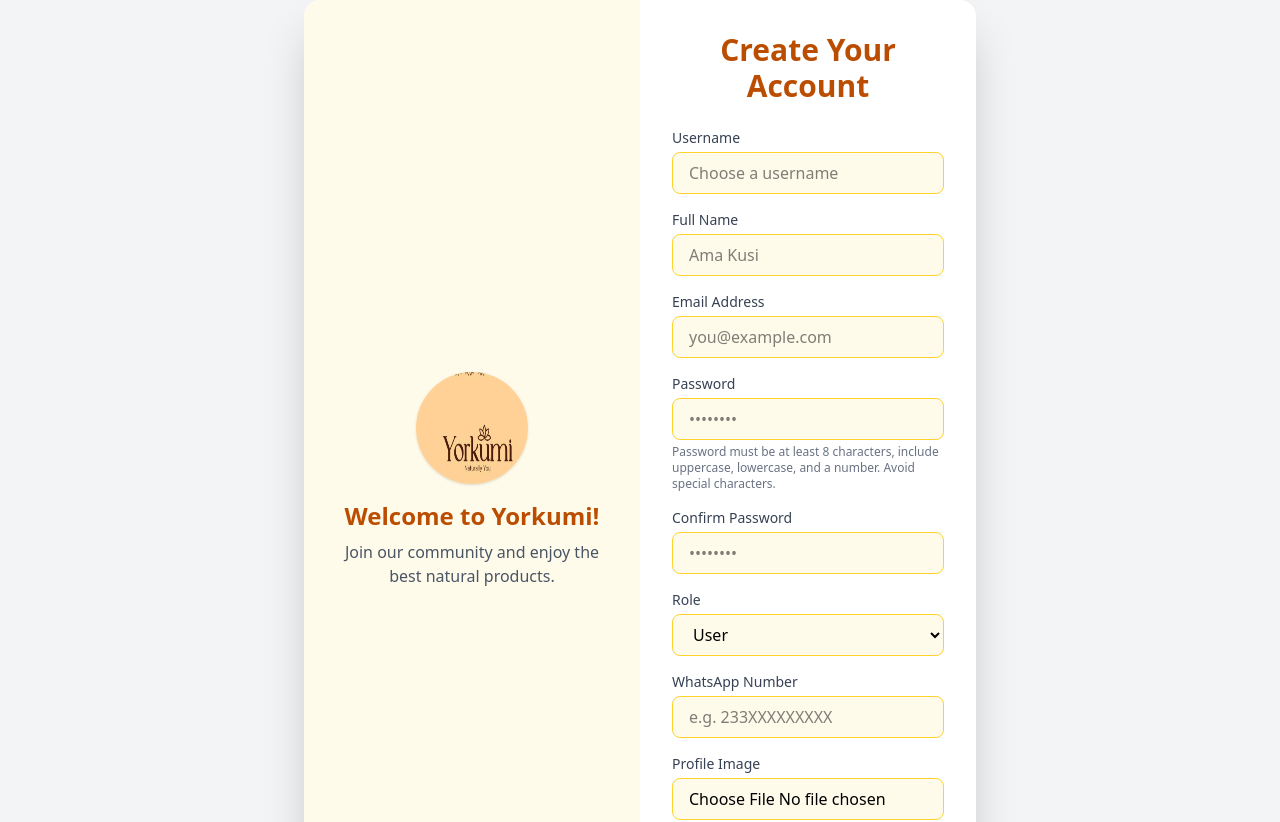
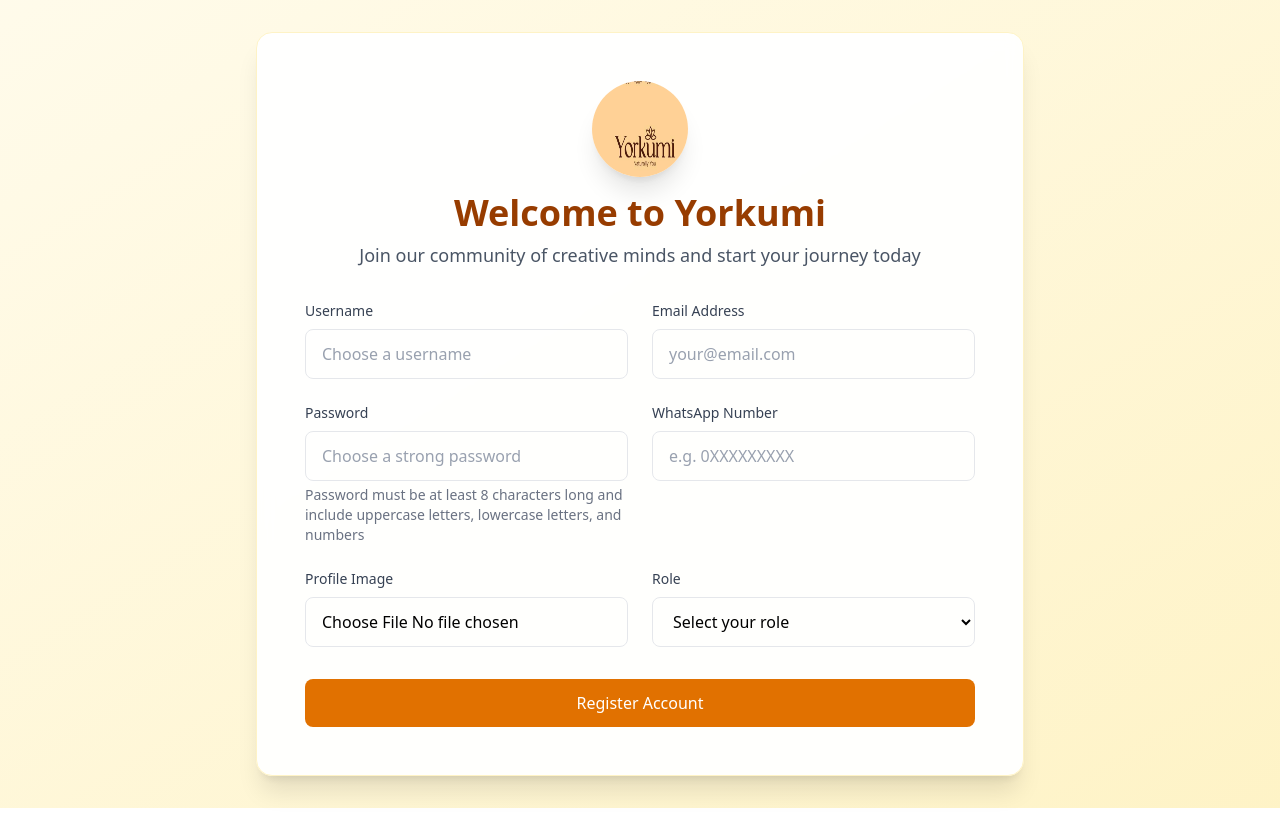
Before and after one commit to Mest-Dev-Nexus/yorkumi-frontend, a React (Vite) app: page /signup in a window 1280 px wide. Shown: the top 822 px of the page. Built offline with nearby package versions, Linux system fonts and the light colour scheme.

Commit message:
registerUser integration

```diff
--- a/src/pages/auth/Signup.jsx
+++ b/src/pages/auth/Signup.jsx
@@ -1,187 +1,220 @@
-import React, { useState } from "react";
+import React from "react";
 import logo from "../../assets/images/logo.jpg";
+import { useNavigate } from "react-router";
+import { apiSignup } from "../../services/auth";
 
-export default function SignupForm() {
-  const [formData, setFormData] = useState({
-    name: "",
-    username: "",
-    email: "",
-    password: "",
-    confirmPassword: "",
-    role: "user",
-    whatsappNumber: "",
-    image: null,
-  });
-  const [loading, setLoading] = useState(false);
-  const [error, setError] = useState("");
-  const [success, setSuccess] = useState("");
+export default function Signup() {
+  const navigate = useNavigate();
+  const [error, setError] = React.useState(null);
+  const [passwordError, setPasswordError] = React.useState(null);
+  const [loading, setLoading] = React.useState(false);
+  const [successMessage, setSuccessMessage] = React.useState(null);
 
-  const handleChange = (e) => {
-    const { name, value, files } = e.target;
-    if (name === "image") {
-      setFormData({ ...formData, image: files[0] });
-    } else {
-      setFormData({ ...formData, [name]: value });
+  const validatePassword = (password) => {
+    const errors = [];
+
+    // Check length
+    if (password.length < 8) {
+      errors.push("Password must be at least 8 characters long");
+    }
+
+    // Check uppercase
+    if (!/[A-Z]/.test(password)) {
+      errors.push("Password must contain at least one uppercase letter");
+    }
+
+    // Check lowercase
+    if (!/[a-z]/.test(password)) {
+      errors.push("Password must contain at least one lowercase letter");
+    }
+
+    // Check number
+    if (!/[0-9]/.test(password)) {
+      errors.push("Password must contain at least one number");
+    }
+
+    return errors;
+  };
+
+  const handleSubmit = async (event) => {
+    event.preventDefault();
+    const password = event.target.password.value;
+    const errors = validatePassword(password);
+
+    if (errors.length > 0) {
+      setPasswordError(errors.join("\n"));
+      return;
+    }
+
+    setLoading(true);
+    setError(null);
+    setSuccessMessage(null);
+
+    const formData = new FormData(event.target);
+
+    try {
+      const response = await apiSignup(formData);
+      console.log('Registration successful:', response.data);
+      setSuccessMessage('Registration successful! Redirecting to login...');
+      setTimeout(() => {
+        navigate('/login');
+      }, 2000);
+    } catch (error) {
+      console.error('Registration failed:', error.response?.data || error.message);
+      setError(error.response?.data?.message || 'Registration failed. Please try again.');
+    } finally {
+      setLoading(false);
     }
   };
 
-  const handleSubmit = (e) => {
-    e.preventDefault();
-    setError("");
-    setSuccess("");
-    // Password validation
-    const password = formData.password;
-    if (password.length < 8) {
-      setError("Password must be at least 8 characters long.");
-      return;
-    }
-    if (!/[A-Z]/.test(password) || !/[a-z]/.test(password) || !/[0-9]/.test(password)) {
-      setError("Password must contain at least one uppercase letter, one lowercase letter, and one number.");
-      return;
-    }
-    // WhatsApp number validation (10-15 digits, digits only)
-    const phone = formData.whatsappNumber.replace(/\D/g, "");
-    if (phone.length < 10 || phone.length > 15) {
-      setError("WhatsApp number must contain 10-15 digits only (no + or spaces).");
-      return;
-    }
-    if (formData.password !== formData.confirmPassword) {
-      setError("Passwords do not match!");
-      return;
-    }
-    setSuccess("Form is valid! (API integration is currently disabled.)");
-    setFormData({ name: "", username: "", email: "", password: "", confirmPassword: "", role: "user", whatsappNumber: "", image: null });
-  };
+  return (
+    <div className="min-h-screen flex items-center justify-center bg-gradient-to-br from-amber-50 to-amber-100 px-4 py-8">
+      <div className="max-w-3xl mx-auto bg-white/95 backdrop-blur-sm border border-amber-100 rounded-2xl shadow-xl p-8 md:p-12 transform hover:scale-[1.01] transition-transform duration-300">
+        <div className="text-center mb-8">
+          <img
+            src={logo}
+            alt="Yorkumi Logo"
+            className="w-24 h-24 mx-auto mb-4 rounded-full shadow-xl"
+          />
+          <h1 className="text-4xl font-bold text-amber-800 mb-2">
+            Welcome to Yorkumi
+          </h1>
+          <p className="text-gray-600 text-lg px-4">
+            Join our community of creative minds and start your journey today
+          </p>
+        </div>
 
-  return (
-    <div className="min-h-screen flex items-center justify-center bg-gray-100">
-      <div className="w-full max-w-2xl mx-auto flex flex-col md:flex-row bg-white rounded-2xl shadow-2xl overflow-hidden">
-        {/* Left: Logo and welcome */}
-        <div className="hidden md:flex flex-col items-center justify-center bg-amber-50 p-8 w-1/2">
-          <img src={logo} alt="Yorkumi Logo" className="w-28 h-28 mb-4 rounded-full shadow" />
-          <h2 className="text-2xl font-bold text-amber-700 mb-2">Welcome to Yorkumi!</h2>
-          <p className="text-gray-600 text-center">Join our community and enjoy the best natural products.</p>
-        </div>
-        {/* Right: Form */}
-        <div className="w-full md:w-1/2 p-8">
-          <h2 className="text-2xl sm:text-3xl font-bold text-center text-amber-700 mb-6">
-            Create Your Account
-          </h2>
-          {error && <div className="mb-4 text-red-600 text-center bg-red-100 rounded p-2">{error}</div>}
-          {success && <div className="mb-4 text-green-600 text-center bg-green-100 rounded p-2">{success}</div>}
-          <form onSubmit={handleSubmit} className="space-y-4" encType="multipart/form-data">
+        {error && (
+          <div className="bg-red-100 border border-red-400 text-red-700 px-4 py-3 rounded relative mb-6" role="alert">
+            <span className="block sm:inline">{error}</span>
+          </div>
+        )}
+
+        {passwordError && (
+          <div className="bg-red-100 border border-red-400 text-red-700 px-4 py-3 rounded relative mb-6" role="alert">
+            <span className="block sm:inline">{passwordError}</span>
+          </div>
+        )}
+
+        {successMessage && (
+          <div className="bg-green-100 border border-green-400 text-green-700 px-4 py-3 rounded relative mb-6" role="alert">
+            <span className="block sm:inline">{successMessage}</span>
+          </div>
+        )}
+
+        <form onSubmit={handleSubmit} className="space-y-6">
+          <div className="grid grid-cols-1 md:grid-cols-2 gap-6">
             <div>
-              <label className="block text-sm font-medium text-gray-700">Username</label>
+              <label className="block text-sm font-medium text-gray-700 mb-2">
+                Username
+              </label>
               <input
                 type="text"
                 name="username"
                 placeholder="Choose a username"
-                value={formData.username}
-                onChange={handleChange}
-                className="mt-1 w-full px-4 py-2 border border-amber-300 rounded-lg focus:outline-none focus:ring-2 focus:ring-amber-500 bg-amber-50"
+                className="w-full px-4 py-3 border border-gray-200 rounded-lg focus:outline-none focus:ring-2 focus:ring-amber-500 focus:border-transparent transition-all placeholder-gray-400"
                 required
+                disabled={loading}
               />
             </div>
             <div>
-              <label className="block text-sm font-medium text-gray-700">Full Name</label>
-              <input
-                type="text"
-                name="name"
-                placeholder="Ama Kusi"
-                value={formData.name}
-                onChange={handleChange}
-                className="mt-1 w-full px-4 py-2 border border-amber-300 rounded-lg focus:outline-none focus:ring-2 focus:ring-amber-500 bg-amber-50"
-              />
-            </div>
-            <div>
-              <label className="block text-sm font-medium text-gray-700">Email Address</label>
+              <label className="block text-sm font-medium text-gray-700 mb-2">
+                Email Address
+              </label>
               <input
                 type="email"
                 name="email"
-                placeholder="you@example.com"
-                value={formData.email}
-                onChange={handleChange}
-                className="mt-1 w-full px-4 py-2 border border-amber-300 rounded-lg focus:outline-none focus:ring-2 focus:ring-amber-500 bg-amber-50"
+                placeholder="your@email.com"
+                className="w-full px-4 py-3 border border-gray-200 rounded-lg focus:outline-none focus:ring-2 focus:ring-amber-500 focus:border-transparent transition-all placeholder-gray-400"
                 required
+                disabled={loading}
               />
             </div>
+          </div>
+
+          <div className="grid grid-cols-1 md:grid-cols-2 gap-6">
             <div>
-              <label className="block text-sm font-medium text-gray-700">Password</label>
+              <label className="block text-sm font-medium text-gray-700 mb-2">
+                Password
+              </label>
               <input
                 type="password"
                 name="password"
-                placeholder="••••••••"
-                value={formData.password}
-                onChange={handleChange}
-                className="mt-1 w-full px-4 py-2 border border-amber-300 rounded-lg focus:outline-none focus:ring-2 focus:ring-amber-500 bg-amber-50"
+                placeholder="Choose a strong password"
+                className="w-full px-4 py-3 border border-gray-200 rounded-lg focus:outline-none focus:ring-2 focus:ring-amber-500 focus:border-transparent transition-all placeholder-gray-400"
                 required
+                disabled={loading}
               />
-              <p className="text-xs text-gray-500 mt-1">
-                Password must be at least 8 characters, include uppercase, lowercase, and a number. Avoid special characters.
+              <p className="mt-1 text-sm text-gray-500">
+                Password must be at least 8 characters long and include uppercase letters, lowercase letters, and numbers
               </p>
             </div>
             <div>
-              <label className="block text-sm font-medium text-gray-700">Confirm Password</label>
-              <input
-                type="password"
-                name="confirmPassword"
-                placeholder="••••••••"
-                value={formData.confirmPassword}
-                onChange={handleChange}
-                className="mt-1 w-full px-4 py-2 border border-amber-300 rounded-lg focus:outline-none focus:ring-2 focus:ring-amber-500 bg-amber-50"
-                required
-              />
-            </div>
-            <div>
-              <label className="block text-sm font-medium text-gray-700">Role</label>
-              <select
-                name="role"
-                value={formData.role}
-                onChange={handleChange}
-                className="mt-1 w-full px-4 py-2 border border-amber-300 rounded-lg focus:outline-none focus:ring-2 focus:ring-amber-500 bg-amber-50"
-                required
-              >
-                <option value="user">User</option>
-                <option value="vendor">Vendor</option>
-              </select>
-            </div>
-            <div>
-              <label className="block text-sm font-medium text-gray-700">WhatsApp Number</label>
+              <label className="block text-sm font-medium text-gray-700 mb-2">
+                WhatsApp Number
+              </label>
               <input
                 type="text"
                 name="whatsappNumber"
-                placeholder="e.g. 233XXXXXXXXX"
-                value={formData.whatsappNumber}
-                onChange={handleChange}
-                className="mt-1 w-full px-4 py-2 border border-amber-300 rounded-lg focus:outline-none focus:ring-2 focus:ring-amber-500 bg-amber-50"
+                placeholder="e.g. 0XXXXXXXXX"
+                className="w-full px-4 py-3 border border-gray-200 rounded-lg focus:outline-none focus:ring-2 focus:ring-amber-500 focus:border-transparent transition-all placeholder-gray-400"
                 required
+                disabled={loading}
               />
             </div>
+          </div>
+
+          <div className="grid grid-cols-1 md:grid-cols-2 gap-6">
             <div>
-              <label className="block text-sm font-medium text-gray-700">Profile Image</label>
+              <label className="block text-sm font-medium text-gray-700 mb-2">
+                Profile Image
+              </label>
               <input
                 type="file"
                 name="image"
                 accept="image/*"
-                onChange={handleChange}
-                className="mt-1 w-full px-4 py-2 border border-amber-300 rounded-lg focus:outline-none focus:ring-2 focus:ring-amber-500 bg-amber-50"
+                className="w-full px-4 py-3 border border-gray-200 rounded-lg focus:outline-none focus:ring-2 focus:ring-amber-500 focus:border-transparent transition-all"
+                required
+                disabled={loading}
               />
             </div>
+            <div>
+              <label className="block text-sm font-medium text-gray-700 mb-2">
+                Role
+              </label>
+              <select
+                name="role"
+                className="w-full px-4 py-3 border border-gray-200 rounded-lg focus:outline-none focus:ring-2 focus:ring-amber-500 focus:border-transparent transition-all"
+                required
+                disabled={loading}
+              >
+                <option value="">Select your role</option>
+                <option value="user">User</option>
+                <option value="admin">Admin</option>
+              </select>
+            </div>
+          </div>
+
+          <div className="mt-8">
             <button
               type="submit"
-              className="w-full py-2 px-4 bg-amber-600 hover:bg-amber-700 text-white font-semibold rounded-lg transition-colors mt-2"
               disabled={loading}
+              className="w-full bg-amber-600 text-white py-3 px-6 rounded-lg hover:bg-amber-700 transition-all disabled:opacity-50 disabled:cursor-not-allowed flex items-center justify-center"
             >
-              {loading ? "Signing Up..." : "Sign Up"}
+              {loading ? (
+                <>
+                  <svg className="animate-spin -ml-1 mr-3 h-5 w-5 text-white" xmlns="http://www.w3.org/2000/svg" fill="none" viewBox="0 0 24 24">
+                    <circle className="opacity-25" cx="12" cy="12" r="10" stroke="currentColor" strokeWidth="4"></circle>
+                    <path className="opacity-75" fill="currentColor" d="M4 12a8 8 0 018-8V0C5.373 0 0 5.373 0 12h4zm2 5.291A7.962 7.962 0 014 12H0c0 3.042 1.135 5.824 3 7.938l3-2.647z"></path>
+                  </svg>
+                  Registering...
+                </>
+              ) : (
+                'Register Account'
+              )}
             </button>
-          </form>
-          <p className="mt-6 text-center text-sm text-gray-600">
-            Already have an account?{" "}
-            <a href="/login" className="text-amber-700 hover:underline font-medium">
-              Login here
-            </a>
-          </p>
-        </div>
+          </div>
+        </form>
       </div>
     </div>
   );
--- a/src/services/auth.js
+++ b/src/services/auth.js
@@ -1,13 +1,10 @@
 import { apiClient } from "./config";
 
 export const apiSignup = async (payload) => {
-  return apiClient.post("/user/register", payload);
+  const config = {
+    headers: {
+      'Content-Type': 'multipart/form-data'
+    }
+  };
+  return apiClient.post("/user/register", payload, config);
 };
-
-export const apiLogin = async (payload) => {
-  return apiClient.post("/users/login", payload);
-};
-
-export const apiVerifyEmail = async (payload) => {
-  return apiClient.post("/users/verify-email", payload);
-};
--- a/src/services/config.js
+++ b/src/services/config.js
@@ -1 +1,5 @@
-// API integration removed. This file is now empty.
+import axios from "axios";
+const baseURL = import.meta.env.VITE_BASE_URL;
+export const apiClient = axios.create({
+    baseURL: baseURL,
+})
--- a/src/services/products.js
+++ /dev/null
@@ -1,35 +0,0 @@
-import { apiCLinet } from "./config";
-
-export const apiAddAdvert = async (payload) => {
-  return apiCLinet.post("/adverts", payload, {
-    headers: {
-      "Content-Type": "application/json",
-    },
-  });
-};
-
-export const apiGetAllAdvert = async () => apiCLinet.get("/adverts");
-
-export const apiGetVendorAdvert = async () => apiCLinet.get("/vendor-adverts");
-
-export const apiGetVendorAdvertById = async (id) =>
-  apiCLinet.get(`/vendor-advert/${id}`, {
-    headers: {
-      "Content-Type": "application/json",
-    },
-  });
-
-export const apiGetVendorById = async (id) =>
-  apiCLinet.get(`/vendor-advert/${id}`, {
-    headers: {
-      "Content-Type": "application/json",
-    },
-  });
-
-export const apiUpdateAdvert = async (id, payload) =>
-  apiCLinet.patch(`/adverts/${id}`, payload);
-
-export const apiGetSingleAdvert = async (id) => apiCLinet.get(`/adverts/${id}`);
-
-export const apiDeleteVendorAdvertById = async (id) =>
-  apiCLinet.delete(`/adverts/${id}`);
```
